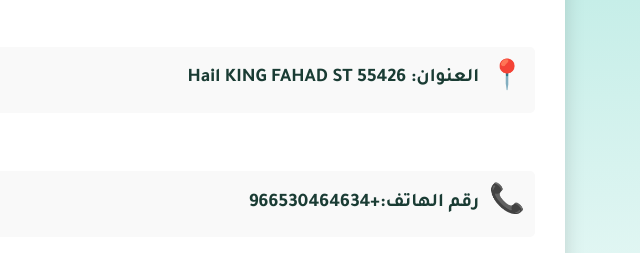
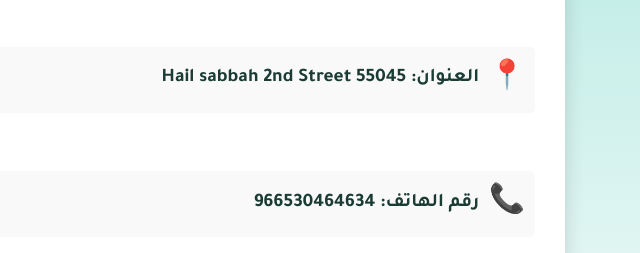
Before and after one commit to OsamahAlhwawi/CarsShops, a plain HTML site: page index.html in a window 1280 px wide. Shown: the part 195-448 px from the top of the page, 555-1195 px from the left. Drawn offline with Linux system fonts and the light colour scheme.

Commit message:
Update index.html

```diff
--- a/index.html
+++ b/index.html
@@ -100,8 +100,8 @@
             <h1>EVOLUX</h1>
         </div>
         <div class="details">
-            <p><span class="icon">📍</span> <strong>العنوان:</st> Hail KING FAHAD ST 55426</p>
-            <p><span class="icon">📞</span> <strong>رقم الهاتف:+966530464634</strong</p>
+            <p><span class="icon">📍</span> <strong>العنوان:</st> Hail sabbah 2nd Street 55045</p>
+            <p><span class="icon">📞</span> <strong>رقم الهاتف: 966530464634</strong</p>
             <p><span class="icon">🚚</span> <strong>وصف النشاط التجاري:</strong> EVOLUX يقدم افضل الخدمات في عالم السيارات</p>
         </div>
         <div class="contact">
```
